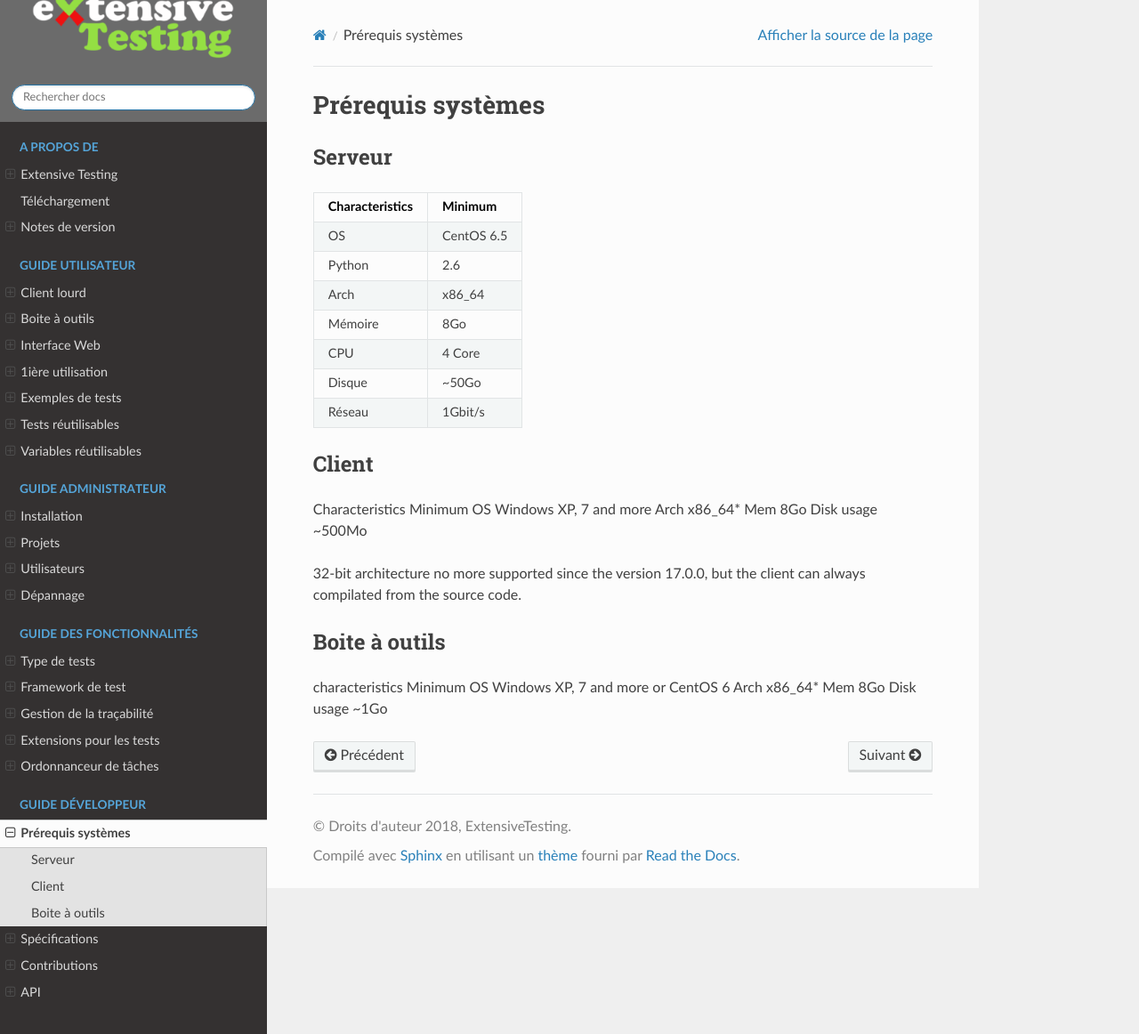
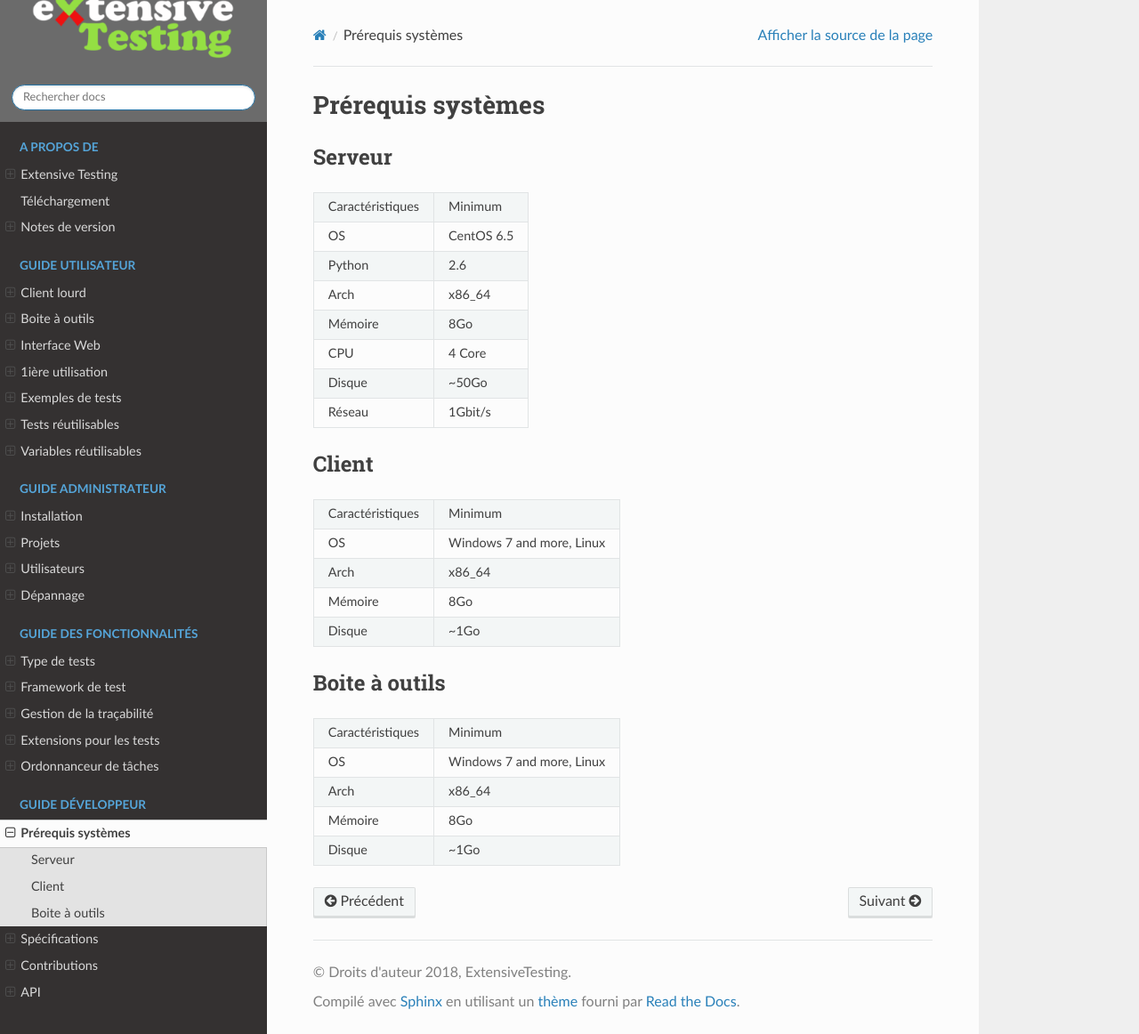
Before and after one commit to ExtensiveAutomation/extensiveautomation-fr.readthedocs.io, a Sphinx documentation site: the page built from docs/developer/requirements.rst, in a window 1280 px wide and 1162 px high. Shown: the whole window at 89% size. Built offline with Sphinx 7.4.7 and the Read the Docs theme 2.0.0, drawn with Linux system fonts in a browser that asks for light colours; pages that are not in the unit, such as notebooks, are missing from menus.

```diff
--- a/docs/developer/requirements.rst
+++ b/docs/developer/requirements.rst
@@ -5,8 +5,8 @@ Serveur
 ------
 
 +-----------------+------------+
-| Characteristics |   Minimum  |
-+=================+============+
+|Caractéristiques |   Minimum  |
++-----------------+------------+
 | OS              | CentOS 6.5 |
 +-----------------+------------+
 | Python          |    2.6     |
@@ -25,19 +25,37 @@ Serveur
 Client
 ------
 
-Characteristics 	Minimum
-OS 					Windows XP, 7 and more
-Arch 				x86_64*
-Mem 				8Go
-Disk usage 			~500Mo
++-----------------+---------------------------+
+|Caractéristiques |   Minimum                 |
++-----------------+---------------------------+
+| OS              | Windows 7 and more, Linux |
++-----------------+---------------------------+
+| Arch            |    x86_64                 |
++-----------------+---------------------------+
+| Mémoire         |    8Go                    |
++-----------------+---------------------------+
+| Disque          |    ~1Go                   |
++-----------------+---------------------------+
 
-32-bit architecture no more supported since the version 17.0.0, but the client can always compilated from the source code.
+.. note:
+ L'architecture 32-bit n'est plus supporté depuis la version 17.0.0.
+ Cependant il est toujours de compiler les sources sur un environnement 32bits.
 
 Boite à outils
 ------------
 
-characteristics 	Minimum
-OS 					Windows XP, 7 and more or CentOS 6
-Arch 				x86_64*
-Mem 				8Go
-Disk usage 			~1Go
++-----------------+----------------------------+
+|Caractéristiques |   Minimum                  |
++-----------------+----------------------------+
+| OS              | Windows 7 and more, Linux  |
++-----------------+----------------------------+
+| Arch            |    x86_64                  |
++-----------------+----------------------------+
+| Mémoire         |    8Go                     |
++-----------------+----------------------------+
+| Disque          |    ~1Go                    |
++-----------------+----------------------------+
+
+.. note:
+ L'architecture 32-bit n'est plus supporté depuis la version 17.0.0.
+ Cependant il est toujours de compiler les sources sur un environnement 32bits.
--- a/docs/user/variables.rst
+++ b/docs/user/variables.rst
@@ -26,7 +26,7 @@ et le met à disposition dans le cache.
 
 Déclaration d'un noeud SAMPLE_NODE:
 
-.. code-block:: javascript
+.. code-block:: python
 	{
 		"COMMON": {
 			"HOSTNAME": "extensivetesting"
@@ -52,7 +52,7 @@ Déclaration d'un noeud SAMPLE_NODE:
 
 Déclaration d'une donnée de test SAMPLE_DATASET_AUTH:
 
-.. code-block:: javascript
+.. code-block:: python
 	{
 			 "login":         "admin",
 			 "password":      ""
@@ -60,7 +60,7 @@ Déclaration d'une donnée de test SAMPLE_DATASET_AUTH:
 
 Déclaration de l'environnement SAMPLE_ENVIRONMENT:
 
-.. code-block:: javascript
+.. code-block:: python
 	{
 		"PLATFORM": {
 			"CLUSTER": [
```
Also changed, not shown: docs/admin/install.rst (+34 -0 lines).
